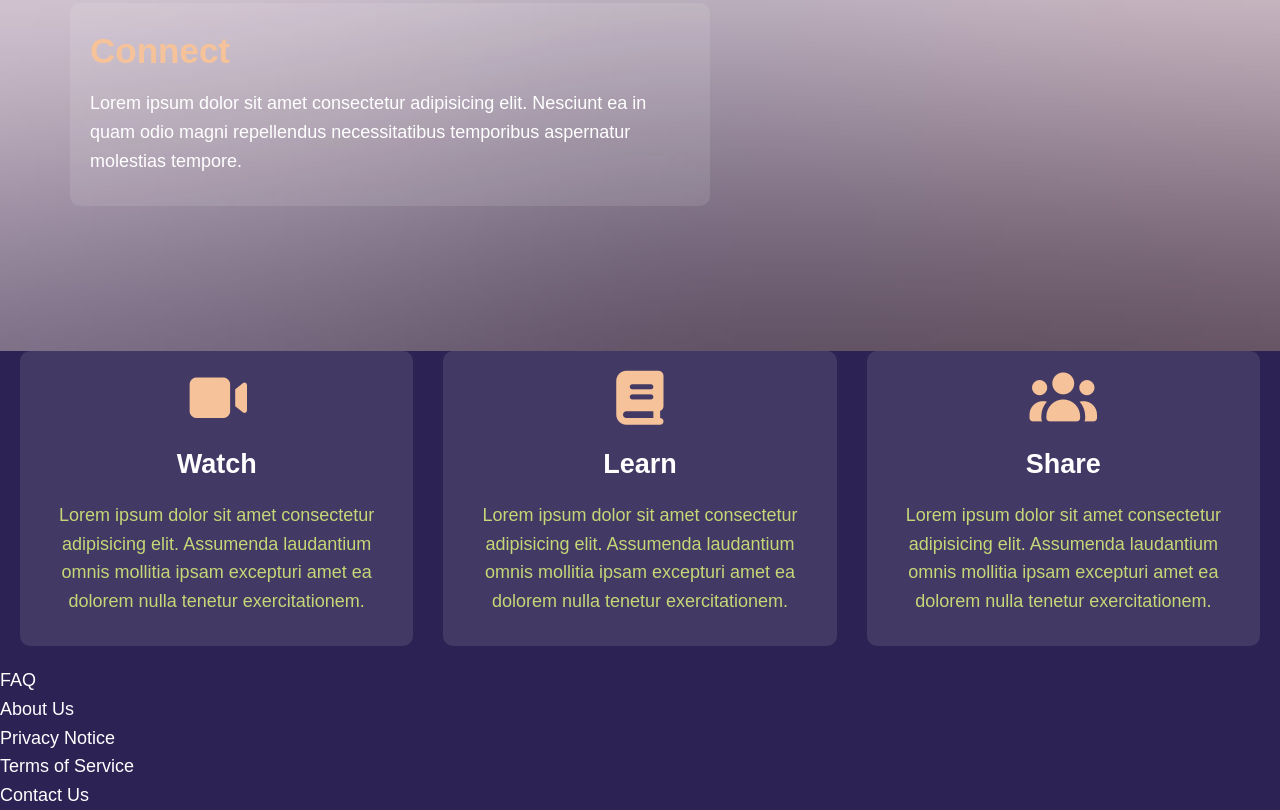
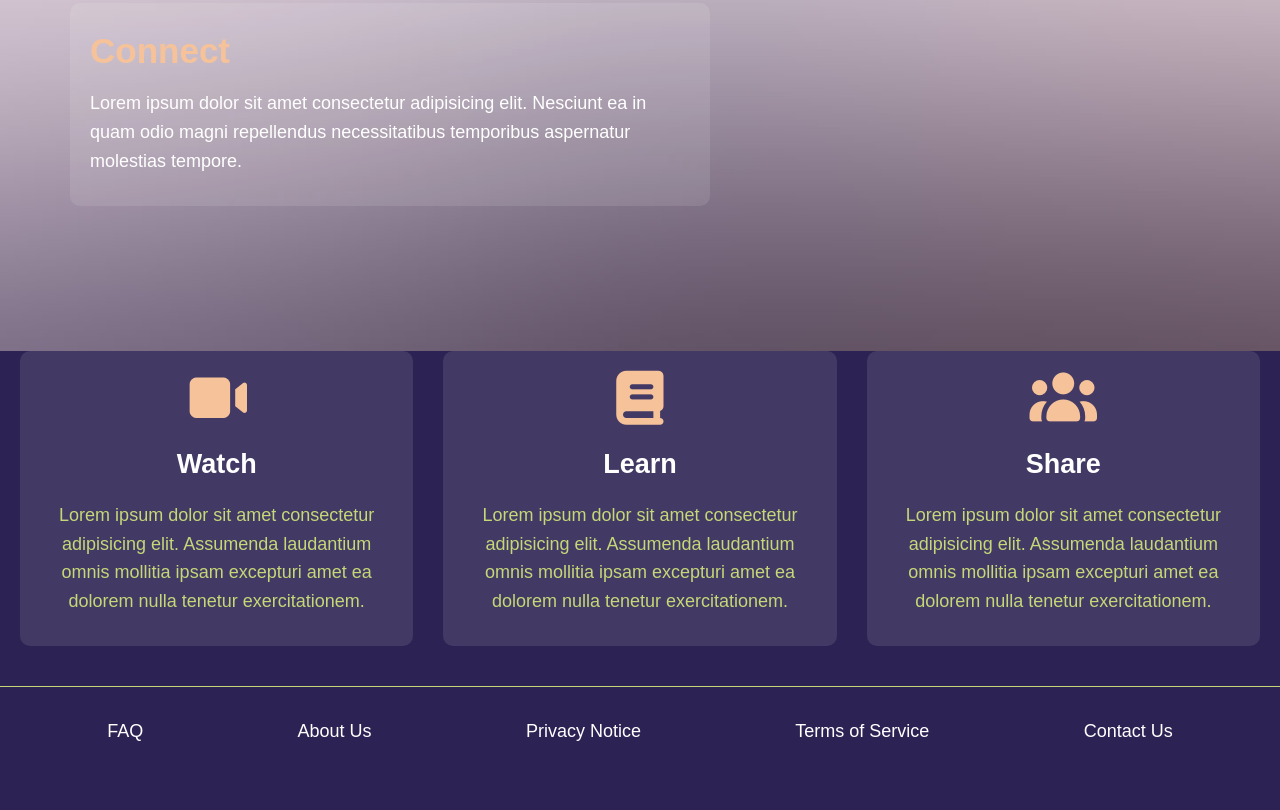
Before and after one commit to luigimorel/rellax-js-landing-page, a plain HTML site: page index.html in a window 1280 px wide. Shown: the part 849-1659 px from the top of the page. After the commit the page ends 1625 px from the top, so only its background shows below. Drawn offline with Linux system fonts and the light colour scheme.

Commit message:
Done with the styles

```diff
--- a/css/stylesheet.css
+++ b/css/stylesheet.css
@@ -115,3 +115,16 @@ section {
 .section-grid .dot {
   font-size: 40px;
 }
+
+/* Start of the footer skills */
+.footer {
+  border-top: var(--text-color) 1px solid;
+  padding: 30px;
+  margin-top: 20px;
+}
+.footer ul {
+  display: flex;
+  align-items: center;
+  justify-content: space-around;
+  text-align: center;
+}
```
